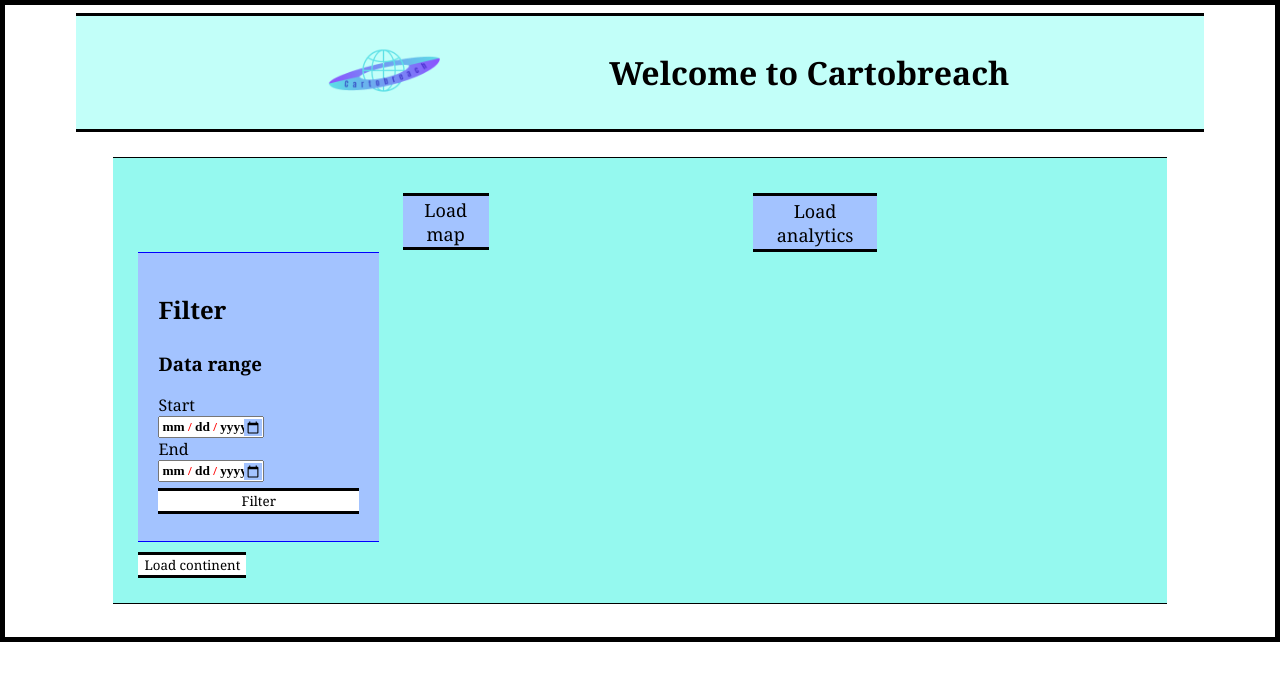
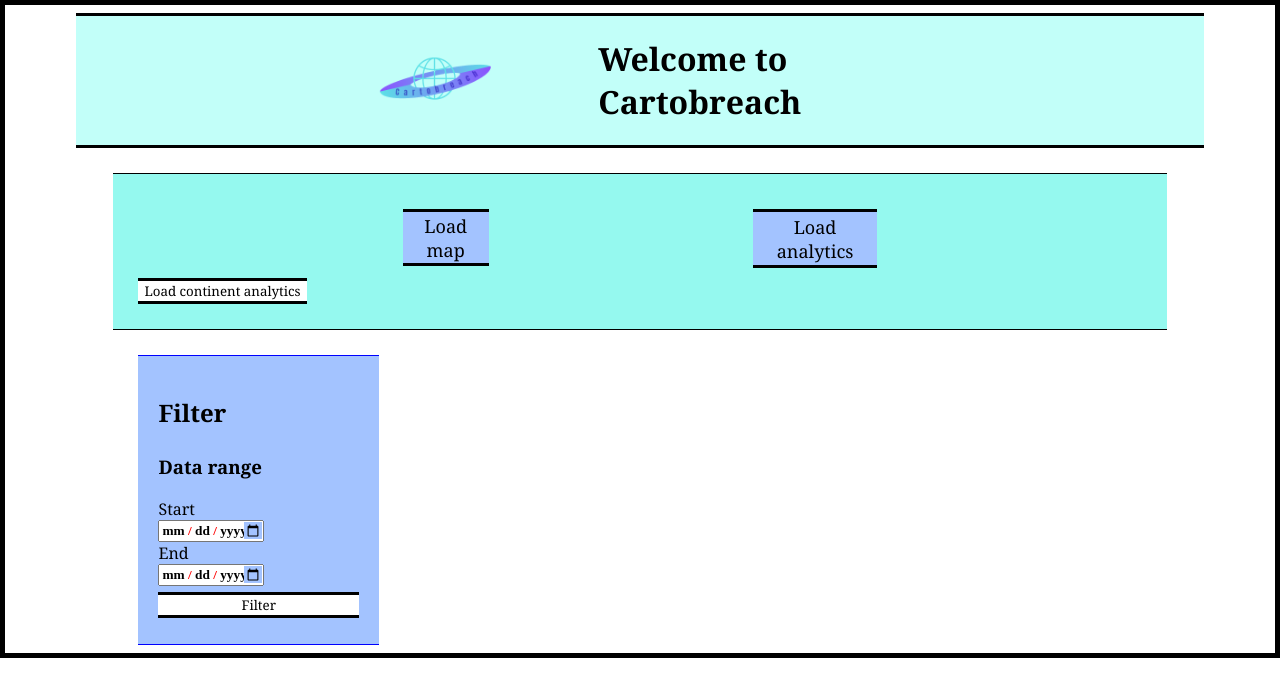
Before and after one commit to DanAlexCox/Cartobreach, a Django app: template templates/index.html in a window 1280 px wide. Shown: the top 697 px of the page. Run offline with Django 5.2, Linux system fonts and the light colour scheme; the template is opened without the code that fills it, so the values that code supplies are empty; parts of the project's set-up code (start-up, migrations or seed data) failed here and were passed over.

Commit message:
added div, changed button name, moved filter into map analytics section

```diff
--- a/templates/index.html
+++ b/templates/index.html
@@ -15,7 +15,7 @@
         <div id="header-content">
             {% load static %}
             <div id="logo-holder"><img src="{% static 'images/Cartobreach_Logo.png' %}" alt="Cartobreach logo" id="logo"></div>
-            <h1>Welcome to Cartobreach</h1>
+            <div id="header-h"><h1>Welcome to Cartobreach</h1></div>
         </div>
     </div>
     <div class="main">
@@ -41,11 +41,11 @@
                     <input type="radio" name="continent" id="{{ continent.getNameMap }}" value="{{ continent.getName }}">
                 </div>
                 {% endfor %}
-                <button type="submit">Load continent</button>
+                <button type="submit">Load continent analytics</button>
             </form>
-            {% include "filter.html" %}
         </section>
         <section class="map-analytics">
+            {% include "filter.html" %}
             <!-- load map (map.html) after clicking maploader button -->
             {% if mapload %}
                 {% include mapload %}
```
